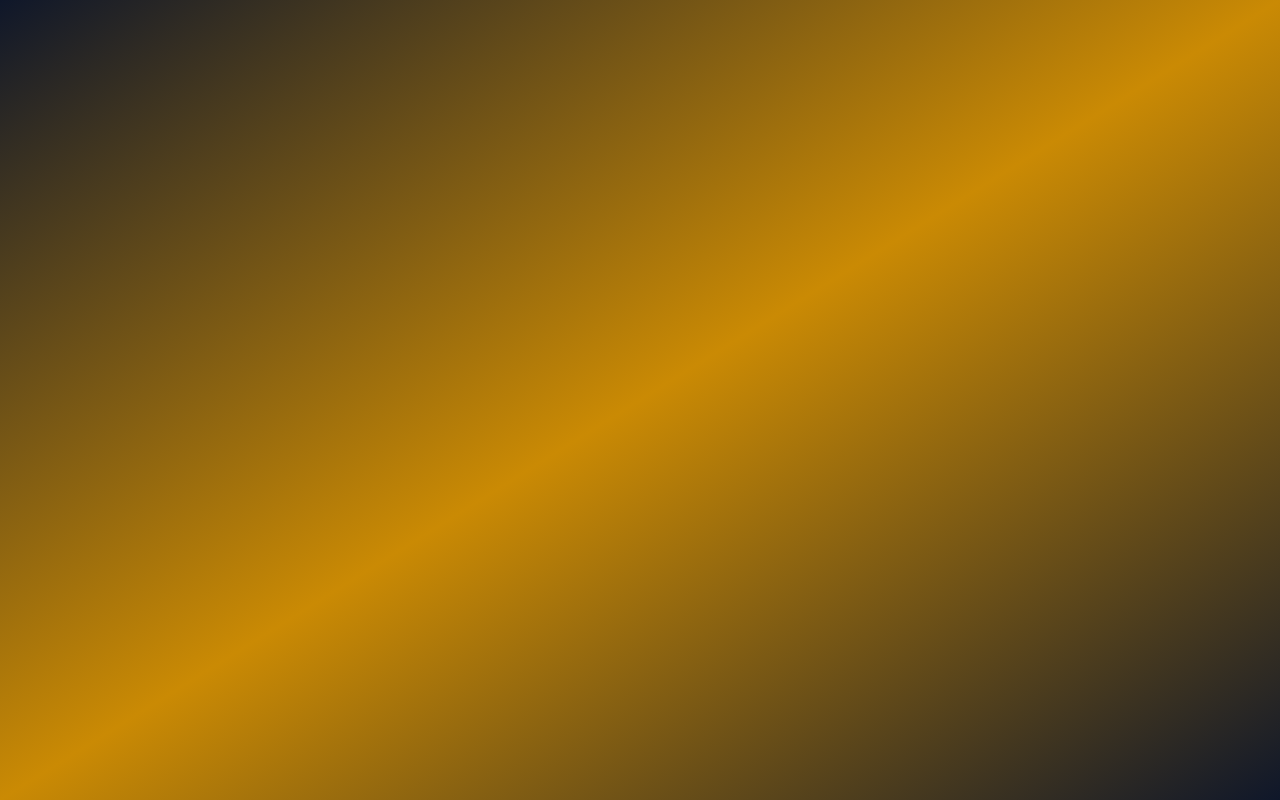
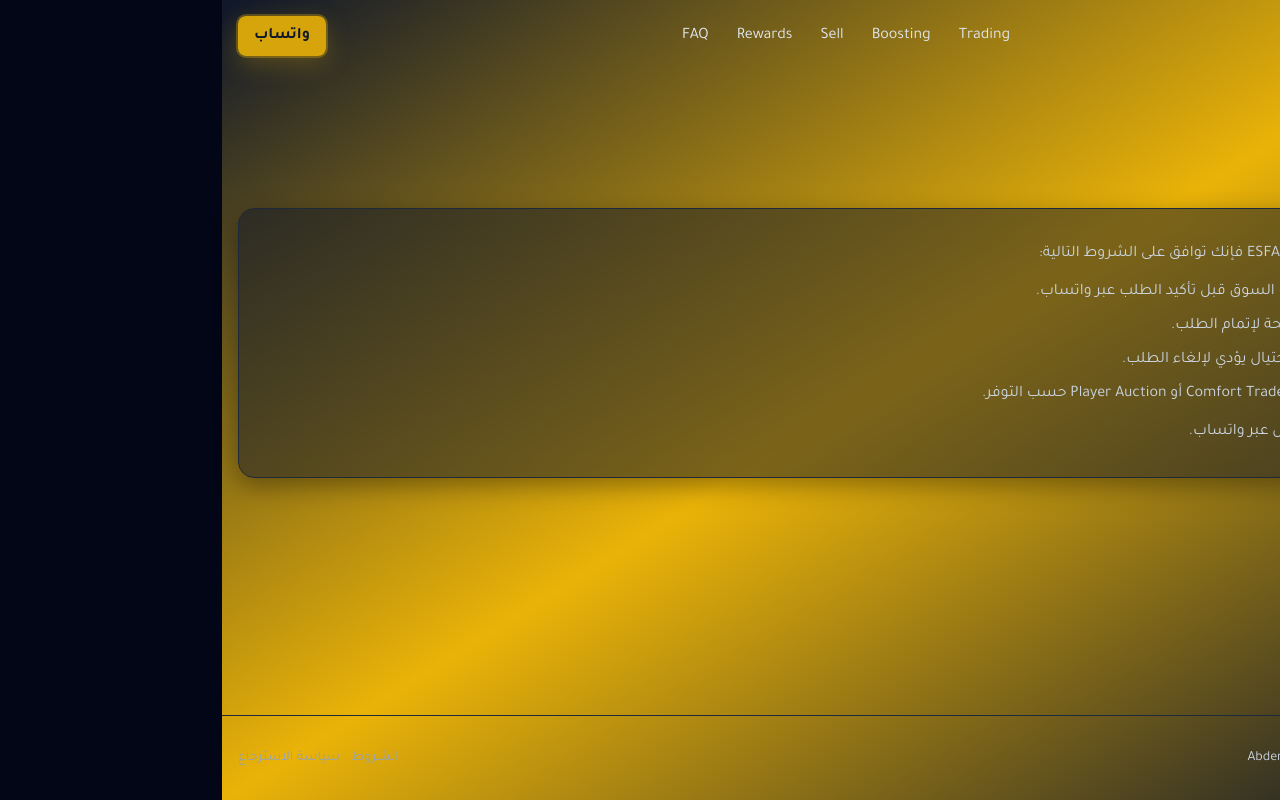
Before and after one commit to autonomyowner/ESFALGERIA-, a React (Vite) app: page /terms in a window 1280 px wide. Before the commit this address had no page. Built offline with nearby package versions, Linux system fonts and the light colour scheme; what tailwindcss-rtl would draw is missing.

Commit message:
feat(policies): add Terms & Refund pages, footer links; complete Phase 7

```diff
--- a/index.html
+++ b/index.html
@@ -4,6 +4,9 @@
     <meta charset="UTF-8" />
     <link rel="icon" type="image/svg+xml" href="/vite.svg" />
     <meta name="viewport" content="width=device-width, initial-scale=1.0" />
+    <meta http-equiv="x-dns-prefetch-control" content="on" />
+    <link rel="dns-prefetch" href="https://fonts.googleapis.com">
+    <link rel="dns-prefetch" href="https://fonts.gstatic.com" crossorigin>
     <title>ESFALGERIA — شحن عملات FC بسرعة وأمان</title>
     <meta name="description" content="اشحن عملات FC بسرعة وأمان عبر ESFALGERIA. تسليم فوري، دعم عبر واتساب، بدون تسجيل." />
     <meta property="og:type" content="website" />
@@ -14,7 +17,11 @@
     <meta name="theme-color" content="#0b0f19" />
     <link rel="preconnect" href="https://fonts.googleapis.com">
     <link rel="preconnect" href="https://fonts.gstatic.com" crossorigin>
-    <link href="https://fonts.googleapis.com/css2?family=Cairo:wght@400;600;700;800&family=Tajawal:wght@400;500;700;800&display=swap" rel="stylesheet">
+    <link rel="preload" as="style" href="https://fonts.googleapis.com/css2?family=Cairo:wght@400;600;700;800&family=Tajawal:wght@400;500;700;800&display=swap" onload="this.onload=null;this.rel='stylesheet'">
+    <noscript>
+      <link href="https://fonts.googleapis.com/css2?family=Cairo:wght@400;600;700;800&family=Tajawal:wght@400;500;700;800&display=swap" rel="stylesheet">
+    </noscript>
+    <link rel="preload" as="image" href="/og-default.png" fetchpriority="low">
   </head>
   <body>
     <div id="root"></div>
--- a/src/App.tsx
+++ b/src/App.tsx
@@ -1,15 +1,19 @@
 import './App.css'
 import { Route, Routes } from 'react-router-dom'
 import Layout from './components/layout/Layout'
-import HomePage from './pages/Home'
-import TradingPage from './pages/Trading'
-import BoostingPage from './pages/Boosting'
-import SellPage from './pages/Sell'
-import RewardsPage from './pages/Rewards'
-import FAQPage from './pages/FAQ'
+import { lazy, Suspense } from 'react'
+const HomePage = lazy(() => import('./pages/Home'))
+const TradingPage = lazy(() => import('./pages/Trading'))
+const BoostingPage = lazy(() => import('./pages/Boosting'))
+const SellPage = lazy(() => import('./pages/Sell'))
+const RewardsPage = lazy(() => import('./pages/Rewards'))
+const FAQPage = lazy(() => import('./pages/FAQ'))
+const TermsPage = lazy(() => import('./pages/Terms'))
+const RefundPage = lazy(() => import('./pages/Refund'))
 
 export default function App() {
   return (
+    <Suspense fallback={<div className="section">...جارِ التحميل</div>}>
       <Routes>
         <Route path="/" element={<Layout />}>
           <Route index element={<HomePage />} />
@@ -18,7 +22,10 @@ export default function App() {
           <Route path="sell" element={<SellPage />} />
           <Route path="rewards" element={<RewardsPage />} />
           <Route path="faq" element={<FAQPage />} />
+          <Route path="terms" element={<TermsPage />} />
+          <Route path="refund" element={<RefundPage />} />
         </Route>
       </Routes>
+    </Suspense>
   )
 }
--- a/src/components/layout/Footer.tsx
+++ b/src/components/layout/Footer.tsx
@@ -1,4 +1,5 @@
 import { buildWhatsAppLink, getOwnerName } from '../../lib/whatsapp'
+import { Link } from 'react-router-dom'
 
 export default function Footer() {
   const owner = getOwnerName()
@@ -9,8 +10,8 @@ export default function Footer() {
           واتساب: <a className="underline decoration-dotted" href={buildWhatsAppLink('السلام عليكم')}>تواصل معنا</a> — {owner}
         </p>
         <nav className="flex items-center gap-3">
-          <a className="text-slate-400 hover:text-slate-200" href="#">الشروط</a>
-          <a className="text-slate-400 hover:text-slate-200" href="#">سياسة الاسترجاع</a>
+          <Link className="text-slate-400 hover:text-slate-200" to="/terms">الشروط</Link>
+          <Link className="text-slate-400 hover:text-slate-200" to="/refund">سياسة الاسترجاع</Link>
         </nav>
       </div>
     </footer>
--- /dev/null
+++ b/src/pages/Refund.tsx
@@ -0,0 +1,22 @@
+import Section from '../components/ui/Section'
+import Card from '../components/ui/Card'
+import Seo from '../components/seo/Seo'
+
+export default function RefundPage() {
+  return (
+    <>
+      <Seo title="سياسة الاسترجاع" description="سياسة الاسترجاع والاستبدال الخاصة ب ESFALGERIA" image="/og-default.png" />
+      <Section>
+        <h2 className="text-2xl font-bold">سياسة الاسترجاع</h2>
+        <Card className="mt-6 p-6 space-y-3 leading-relaxed text-slate-300">
+          <p>نسعى لرضاكم. يمكن النظر في طلبات الاسترجاع وفق الحالات التالية:</p>
+          <ul className="list-disc pr-6 space-y-2">
+            <li>عدم إتمام التسليم ضمن الوقت المتفق عليه.</li>
+            <li>وجود مشكلة مؤكدة في عملية التسليم.</li>
+          </ul>
+          <p>لا تُقبل الطلبات بعد إتمام التسليم بنجاح. يُرجى التواصل عبر واتساب لبحث الحالة.</p>
+        </Card>
+      </Section>
+    </>
+  )
+}
--- /dev/null
+++ b/src/pages/Terms.tsx
@@ -0,0 +1,24 @@
+import Section from '../components/ui/Section'
+import Card from '../components/ui/Card'
+import Seo from '../components/seo/Seo'
+
+export default function TermsPage() {
+  return (
+    <>
+      <Seo title="الشروط والأحكام" description="الشروط والأحكام الخاصة باستخدام موقع ESFALGERIA" image="/og-default.png" />
+      <Section>
+        <h2 className="text-2xl font-bold">الشروط والأحكام</h2>
+        <Card className="mt-6 p-6 space-y-3 leading-relaxed text-slate-300">
+          <p>باستخدامك لموقع ESFALGERIA فإنك توافق على الشروط التالية:</p>
+          <ul className="list-disc pr-6 space-y-2">
+            <li>الأسعار قد تتغير حسب السوق قبل تأكيد الطلب عبر واتساب.</li>
+            <li>يجب تقديم بيانات صحيحة لإتمام الطلب.</li>
+            <li>أي إساءة استخدام أو احتيال يؤدي لإلغاء الطلب.</li>
+            <li>طرق التسليم المتاحة: Comfort Trade أو Player Auction حسب التوفر.</li>
+          </ul>
+          <p>للاستفسارات يرجى التواصل عبر واتساب.</p>
+        </Card>
+      </Section>
+    </>
+  )
+}
```
Also changed, not shown: 1 other file (tests, documents, lock files or other folders). Lines whose indentation alone changed are shown as unchanged.
